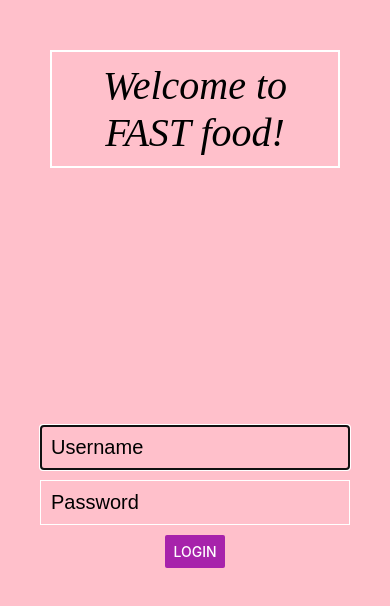
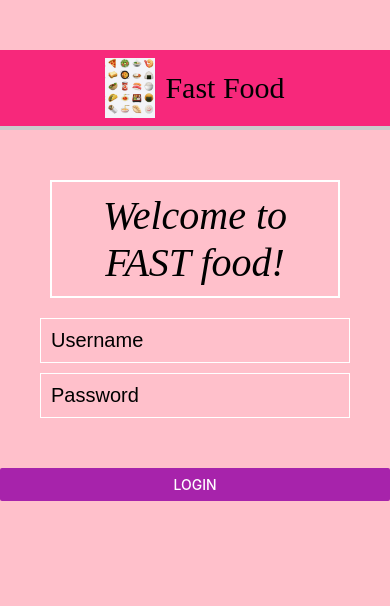
Before and after one commit to rachelljt/FAST-food, a React Native app: screen / in a window 390 px wide. Shown: the top 606 px of the page. Built offline with nearby package versions, Linux system fonts and the light colour scheme.

Commit message:
edited login page

```diff
--- a/App.js
+++ b/App.js
@@ -1,15 +1,19 @@
 import React from 'react';
-import { StyleSheet, ScrollView, Button, useState, ImagePropTypes } from 'react-native';
+import { StyleSheet, ScrollView, Modal, Button} from 'react-native';
 
 import Header from './app/components/Header';
 import LoginScreen from './screens/LoginScreen';
 
 export default function App() {
-
+  const [isLoginMode, setIsLoginMode] = React.useState(true);
     return (
     <ScrollView style={styles.container}>
       <Header title = "Fast Food"/>
-      <LoginScreen/>
+
+       {isLoginMode ? <LoginScreen/> : null}
+
+      { isLoginMode ? <Button title = 'Login' color ='#A723AB' onPress ={()=> setIsLoginMode(false)}/> : null}
+      { !isLoginMode ? <Button title = 'Logout' color ='#A723AB' onPress ={()=> setIsLoginMode(true)}/> : null}
     </ScrollView>
     );
 }
--- a/screens/LoginScreen.js
+++ b/screens/LoginScreen.js
@@ -5,16 +5,15 @@ import { StyleSheet, Text, View, TextInput, Modal, useState, Button} from 'react
 const LoginScreen = props => {
     const [isLoginMode, setIsLoginMode] = React.useState(true);
     return (
-        <Modal visible = {isLoginMode} >
         <View style = {styles.screen}>
         <Text style = {styles.myText}>Welcome to       FAST food!</Text>
         <View style = {styles.input}>
             <TextInput style = {styles.myOtherText} placeholder = 'Username'></TextInput>
             <TextInput style = {styles.myOtherText} secureTextEntry={true} placeholder = 'Password'></TextInput>
-            <Button title = 'Login' color ='#A723AB' onPress ={()=> setIsLoginMode(false)}/>
+
         </View>
         </View>
-        </Modal>
+
 
     );
 }
```
